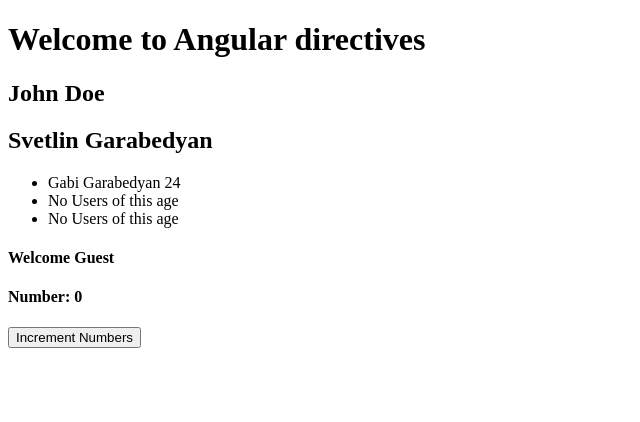
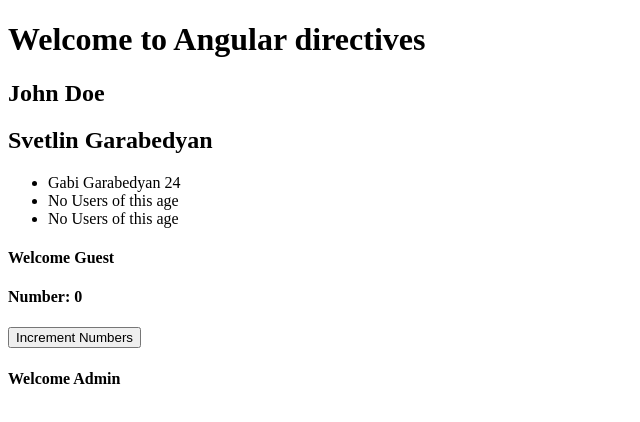
Before and after one commit to SvetlinGG/Angular-tutorial, an Angular app in the folder angular-directives/: page / in a window 1280 px wide. Shown: the top 422 px of the page, without its empty margins (0-640 px from the left). Built offline with nearby package versions, Linux system fonts and the light colour scheme.

Commit message:
use ng-template

```diff
--- a/angular-directives/src/app/app.component.html
+++ b/angular-directives/src/app/app.component.html
@@ -32,5 +32,13 @@
 }
 <button (click)="increment()">Increment Numbers</button>
 
+<!-- ng template -->
+
+<h4 *ngIf="userRole == 'Admin'; else dynamicTemplate">Welcome Admin</h4>
+
+<ng-template #dynamicTemplate>
+  <p>This text is inside in ng-template</p>
+</ng-template>
+
 
 <router-outlet />
--- a/angular-directives/src/app/app.component.ts
+++ b/angular-directives/src/app/app.component.ts
@@ -19,6 +19,8 @@
   isMember: boolean = false;
   isGuest: boolean = true;
 
+  userRole: string = 'Admin'
+
   secondUserName: string = 'Svetlin Garabedyan';
 
   users = [
@@ -31,5 +33,7 @@
 
   increment(){
     this.countNumbers ++;
+    //console.log(this.countNumbers);
+
   }
 }
```
